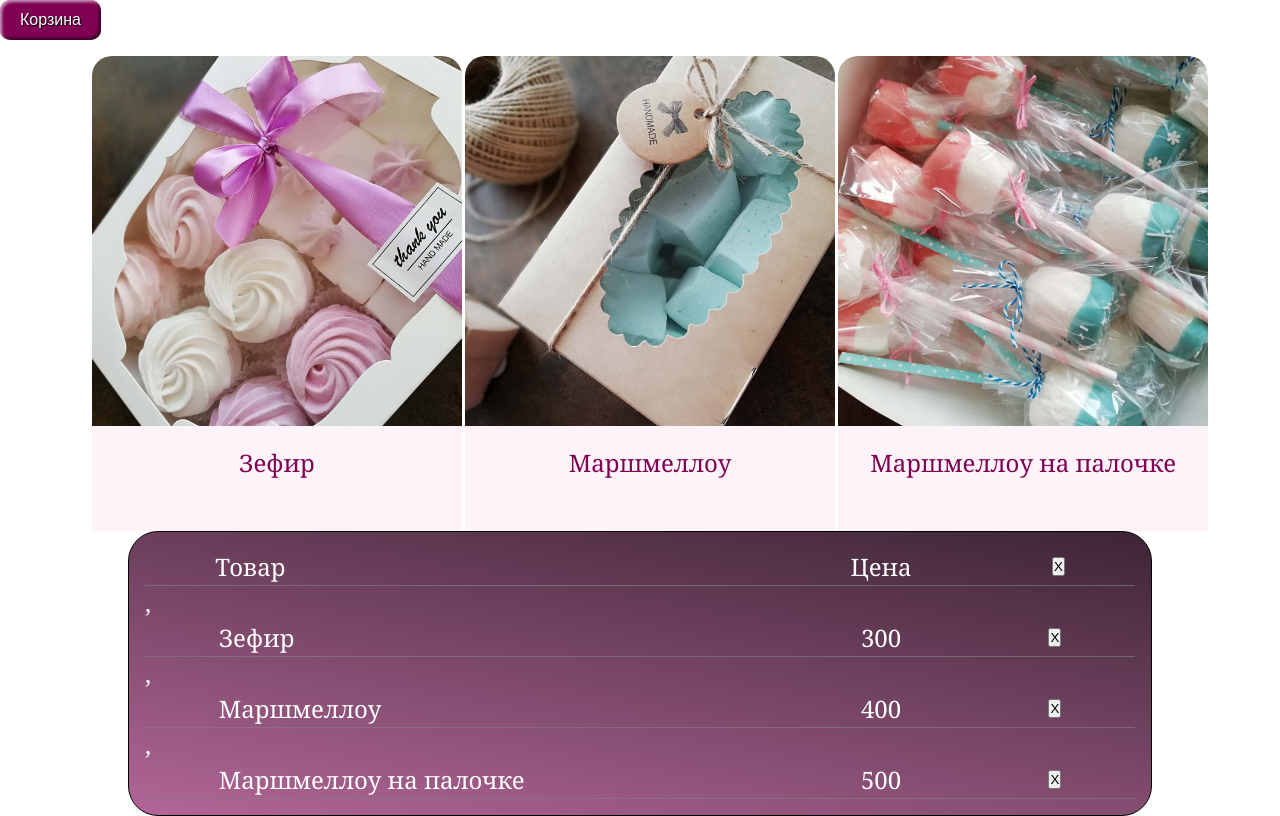
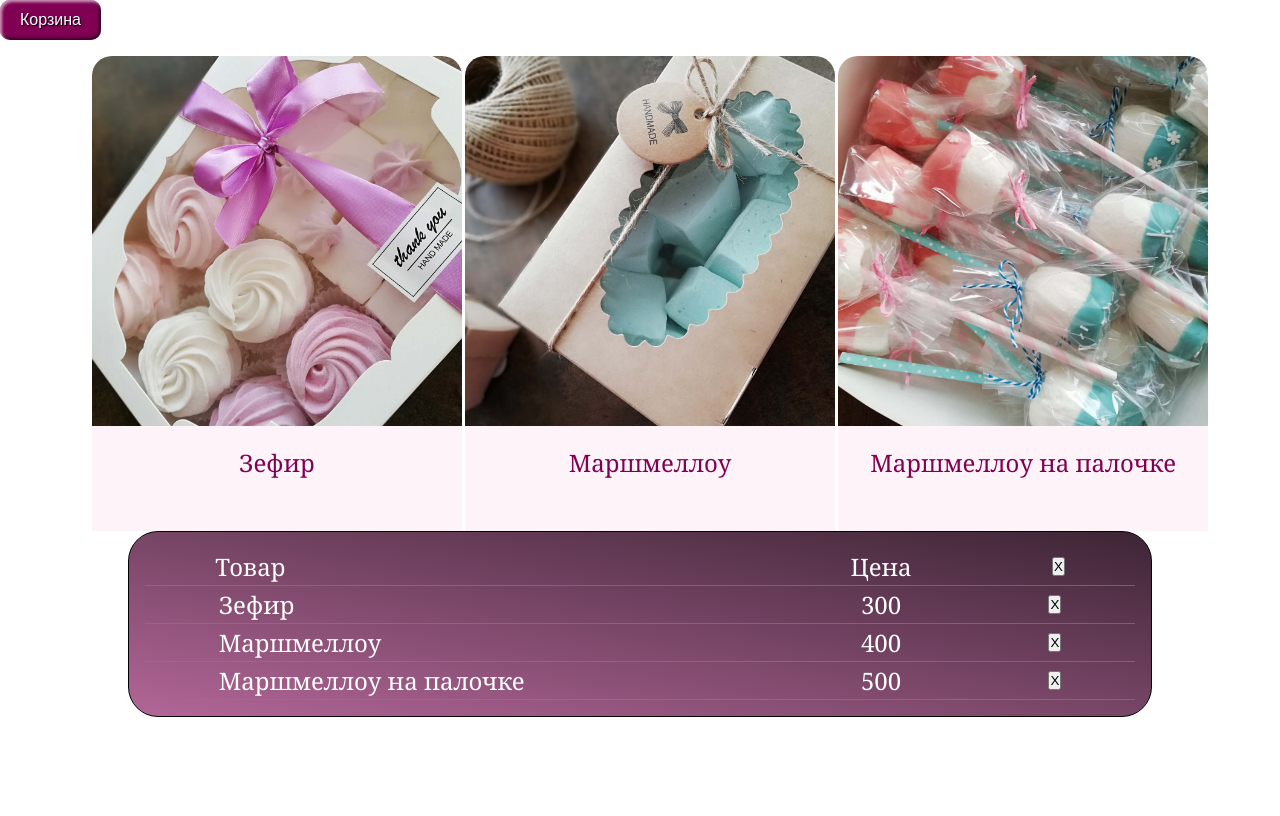
Before and after one commit to NatalyaDol/lesson_1_js_level_2_goods_list, a plain HTML site: page index.html in a window 1280 px wide. Both pictures are taken after a click on the button "Корзина". Drawn offline with nearby package versions, Linux system fonts and the light colour scheme; files that its build step writes are made by us from their sources.

Commit message:
Deleted , it the goodsList

```diff
--- a/index.html
+++ b/index.html
@@ -7,11 +7,11 @@
     <title>Basket</title>
     <link rel="stylesheet" href="css/style.css">
     <link rel="stylesheet" href="scss/style.css">
-    <script src="script/goods_list.js" async></script>
+
 </head>
 <body>
     <main>
-        <button class="cart-button button" type="button" id="basket-btn" onclick="openBasket()">Корзина</button>
+        <button class="cart-button button" type="button" id="basket-btn" onclick="renderGoodsList(goods)">Корзина</button>
         <section class="product-card-section">
             <a class="product-card-section__box" href="#" target="blanck">
                 <aside>
--- a/script/goods_list.js
+++ b/script/goods_list.js
@@ -18,22 +18,12 @@ const renderGoodsItem = (title, price) => {
     </div>`
 };
 
+//создание массива с товарами GoodList
 const renderGoodsList = (list) => {
     let goodsList = list.map(item => renderGoodsItem(item.title, item.price));
-    document.querySelector('.goods-list').innerHTML = goodsList;
-    goodsListSection.style.display = 'none';
-
-};
-
-var openBasket = () => {
-    renderGoodsList(goods);
+    document.querySelector('.goods-list').innerHTML = goodsList.join('');
     goodsListSection.style.display = 'block';
 };
 
-
-//renderGoodsList(goods);
-
 window.addEventListener('click', function (evt) {console.log(evt)});
 window.addEventListener('onload', function (evt) {console.log(evt)});
-
-//btnBasket.addEventListener ('click', openBasket());
```
